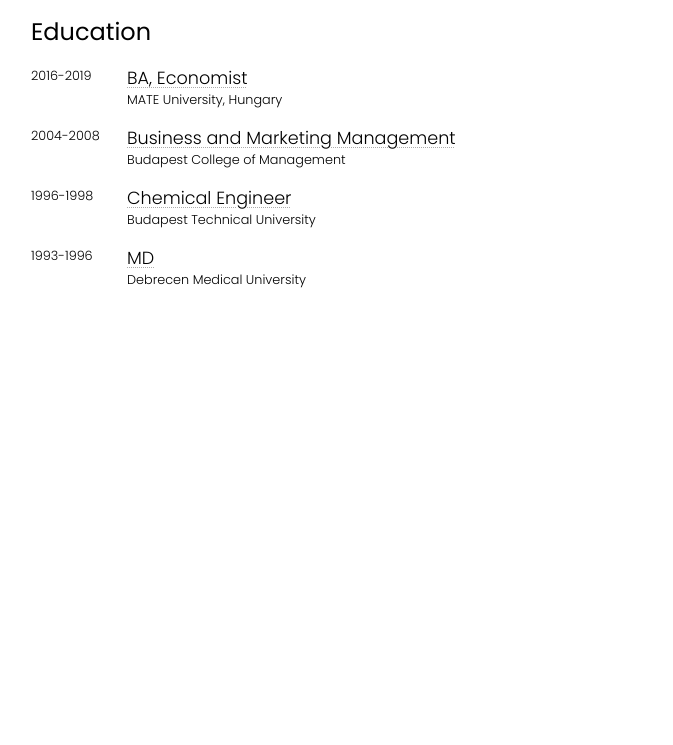
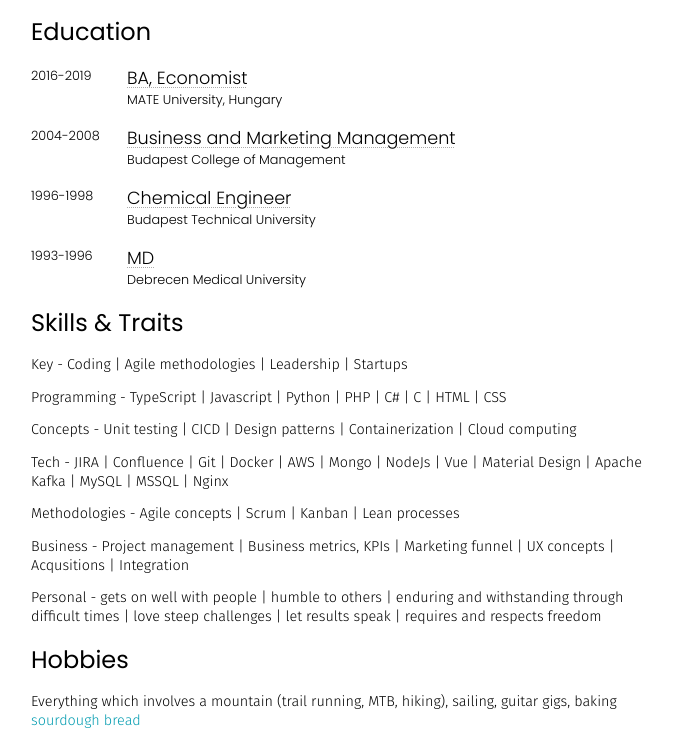
Before and after one commit to glinto/cv, a plain HTML site: page index.html in a window 1280 px wide. Shown: the part 2266-3011 px from the top of the page, without its empty margins (289-962 px from the left). Before the commit the page ends 2555 px from the top, so only its background shows below. Drawn offline with Linux system fonts and the light colour scheme.

Commit message:
skills hobbies

```diff
--- a/index.html
+++ b/index.html
@@ -252,6 +252,25 @@
                     <h3>Debrecen Medical University</h3>
                 </div>
             </div>
+
+            <h1>Skills &amp; Traits</h1>
+            <p>Key - Coding | Agile methodologies | Leadership | Startups </p>
+            <p>Programming - TypeScript | Javascript | Python | PHP | C# | C | HTML | CSS</p>
+            <p>Concepts - Unit testing | CICD | Design patterns | Containerization | Cloud computing</p>
+            <p>Tech - JIRA | Confluence | Git | Docker | AWS | Mongo | NodeJs | Vue | Material Design | Apache Kafka |
+                MySQL | MSSQL | Nginx</p>
+            <p>Methodologies - Agile concepts | Scrum | Kanban | Lean processes </p>
+            <p>Business - Project management | Business metrics, KPIs | Marketing funnel | UX concepts | Acqusitions |
+                Integration</p>
+            <p>Personal - gets on well with people | humble to others | enduring and withstanding through difficult
+                times | love steep challenges | let results speak | requires and respects freedom
+            </p>
+
+            <h1>Hobbies</h1>
+            <p>
+                Everything which involves a mountain (trail running, MTB, hiking), sailing, guitar gigs, baking
+                <a href="https://glinto.github.io/sourdough">sourdough bread</a>
+            </p>
         </div>
     </div>
 
```
